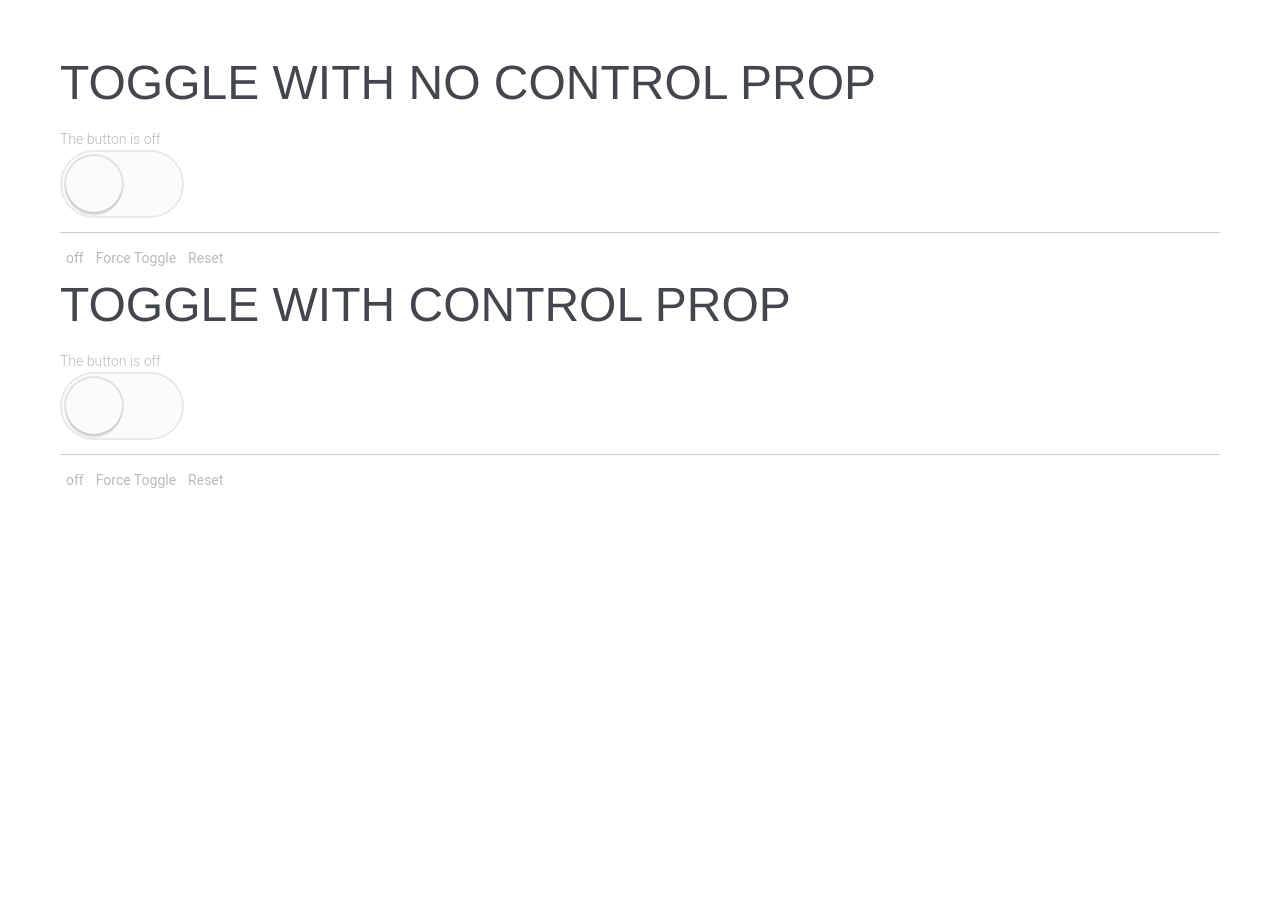
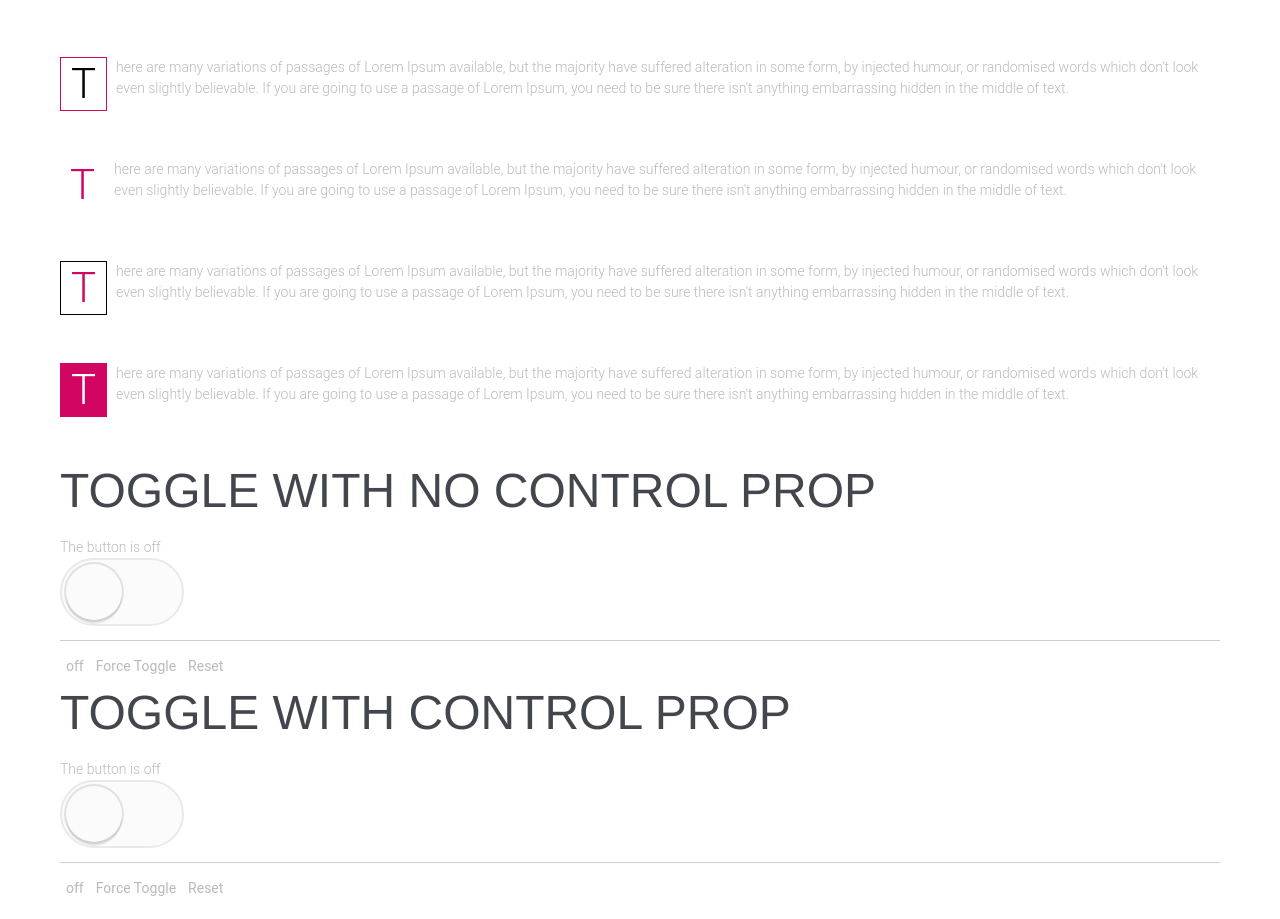
Before and after one commit to Brauxel/mythemes.vanessa, a Next.js app: page /elements in a window 1280 px wide. Shown: the part 1620-2539 px from the top of the page. Before the commit the page ends 2131 px from the top, so only its background shows below. Built offline with nearby package versions, Linux system fonts and the light colour scheme; a web font is replaced by a local one.

Commit message:
<Text> element initial letter styles and props added

```diff
--- a/components/atoms/Text/index.jsx
+++ b/components/atoms/Text/index.jsx
@@ -3,10 +3,19 @@ import PropTypes from "prop-types";
 
 const Text = props => <TextComp {...props}>{props.children}</TextComp>;
 
+// Specifies the default values for props:
+Text.defaultProps = {
+	initialLetterColor: "#000"
+};
+
 Text.propTypes = {
 	color: PropTypes.string,
 	textAlign: PropTypes.string,
 	fontFamily: PropTypes.string,
+	initialLetterStyled: PropTypes.bool,
+	initialLetterColor: PropTypes.string.isRequired,
+	initialLetterBorder: PropTypes.string,
+	initialLetterBackgroundColor: PropTypes.string,
 	children: PropTypes.oneOfType([
 		PropTypes.string,
 		PropTypes.array,
--- a/components/atoms/Text/styles.jsx
+++ b/components/atoms/Text/styles.jsx
@@ -1,9 +1,33 @@
-import styled from "styled-components";
+import styled, { css } from "styled-components";
+
+const initialLetterStyles = css`
+	&::first-letter {
+		float: left;
+		font-size: 300%;
+		line-height: 1;
+		margin-right: 9px;
+		color: ${props => props.initialLetterColor};
+		${({ initialLetterBorder }) =>
+			initialLetterBorder ? "border: 1px solid " + initialLetterBorder : ""};
+		padding: 5px 10px;
+		${({ initialLetterBackgroundColor }) =>
+			initialLetterBackgroundColor
+				? "background: " + initialLetterBackgroundColor
+				: ""};
+	}
+
+	&::after {
+		content: "";
+		clear: both;
+	}
+`;
 
 const styles = styled.p`
 	color ${props => props.color || "inherit"};
 	text-align: ${props => props.textAlign || "inherit"};
 	font-family: ${props => props.fontFamily || "inherit"};
+
+	${props => (props.initialLetterStyled ? initialLetterStyles : "")}
 `;
 
 export default styles;
--- a/components/ui/index.jsx
+++ b/components/ui/index.jsx
@@ -1,5 +1,6 @@
+import Heading from "../atoms/Heading/";
 import Text from "../atoms/Text/";
 import List from "../molecules/List/";
 import ListItem from "../atoms/ListItem/";
 
-export { Text, List, ListItem };
+export { Heading, Text, List, ListItem };
--- a/pages/elements.jsx
+++ b/pages/elements.jsx
@@ -1,11 +1,11 @@
 import Styles from "../components/styles/";
 //import Text from "../components/atoms/Text/";
-import Heading from "../components/atoms/Heading/";
+//import Heading from "../components/atoms/Heading/";
 import Toggle from "../components/containers/ToggleContainer/";
 import SiteContainer from "../components/containers/SiteContainer/";
 import SectionContainer from "../components/containers/SectionContainer/";
 
-import { List, ListItem, Text } from "../components/ui/";
+import { List, ListItem, Text, Heading } from "../components/ui/";
 import { faPhotoVideo } from "@fortawesome/free-solid-svg-icons";
 import { faCommentAlt } from "@fortawesome/free-regular-svg-icons";
 
@@ -139,6 +139,59 @@ const Elements = () => (
 			</SectionContainer>
 
 			<SectionContainer>
+				<Text initialLetterStyled initialLetterBorder="#d20662">
+					There are many variations of passages of Lorem Ipsum available, but
+					the majority have suffered alteration in some form, by injected
+					humour, or randomised words which don&apos;t look even slightly
+					believable. If you are going to use a passage of Lorem Ipsum, you need
+					to be sure there isn&apos;t anything embarrassing hidden in the middle
+					of text.
+				</Text>
+			</SectionContainer>
+
+			<SectionContainer>
+				<Text initialLetterStyled initialLetterColor="#d20662">
+					There are many variations of passages of Lorem Ipsum available, but
+					the majority have suffered alteration in some form, by injected
+					humour, or randomised words which don&apos;t look even slightly
+					believable. If you are going to use a passage of Lorem Ipsum, you need
+					to be sure there isn&apos;t anything embarrassing hidden in the middle
+					of text.
+				</Text>
+			</SectionContainer>
+
+			<SectionContainer>
+				<Text
+					initialLetterStyled
+					initialLetterColor="#d20662"
+					initialLetterBorder="#000"
+				>
+					There are many variations of passages of Lorem Ipsum available, but
+					the majority have suffered alteration in some form, by injected
+					humour, or randomised words which don&apos;t look even slightly
+					believable. If you are going to use a passage of Lorem Ipsum, you need
+					to be sure there isn&apos;t anything embarrassing hidden in the middle
+					of text.
+				</Text>
+			</SectionContainer>
+
+			<SectionContainer>
+				<Text
+					initialLetterStyled
+					initialLetterColor="#ffffff"
+					initialLetterBorder="#d20662"
+					initialLetterBackgroundColor="#d20662"
+				>
+					There are many variations of passages of Lorem Ipsum available, but
+					the majority have suffered alteration in some form, by injected
+					humour, or randomised words which don&apos;t look even slightly
+					believable. If you are going to use a passage of Lorem Ipsum, you need
+					to be sure there isn&apos;t anything embarrassing hidden in the middle
+					of text.
+				</Text>
+			</SectionContainer>
+
+			<SectionContainer>
 				<Heading>Toggle with no control prop</Heading>
 				<Toggle />
 
```
